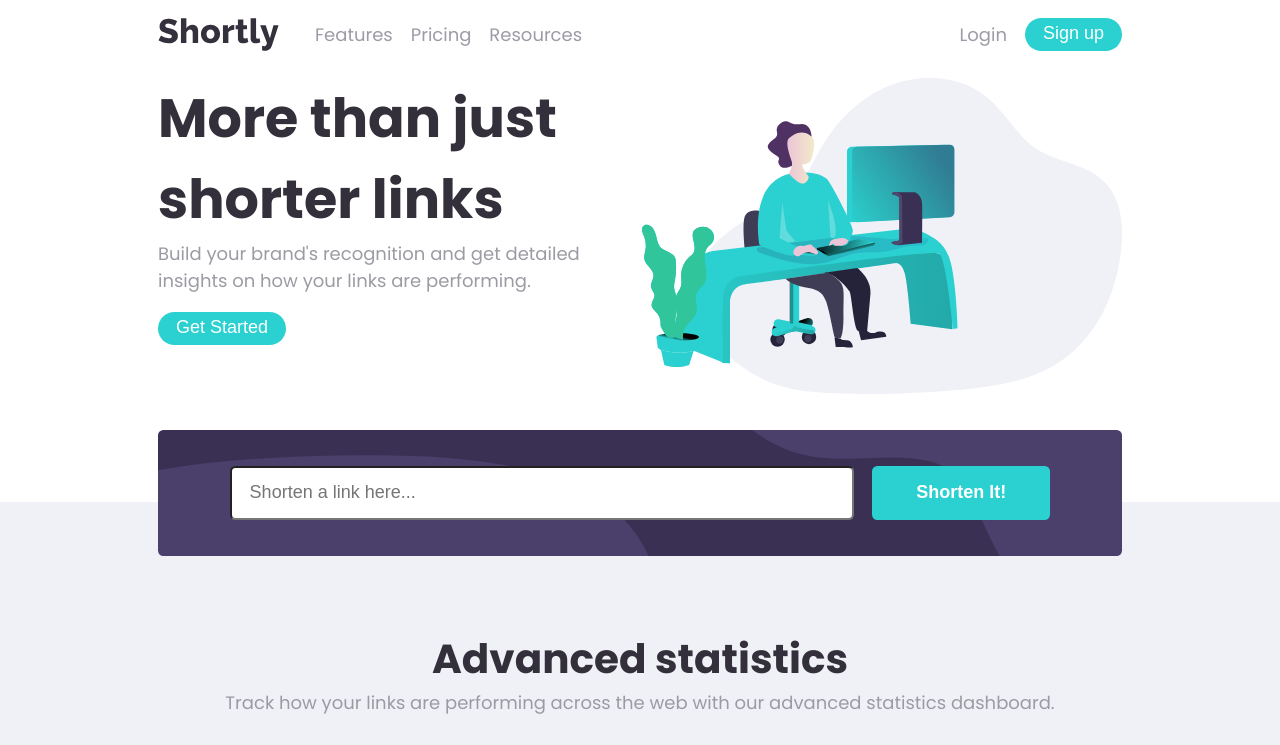
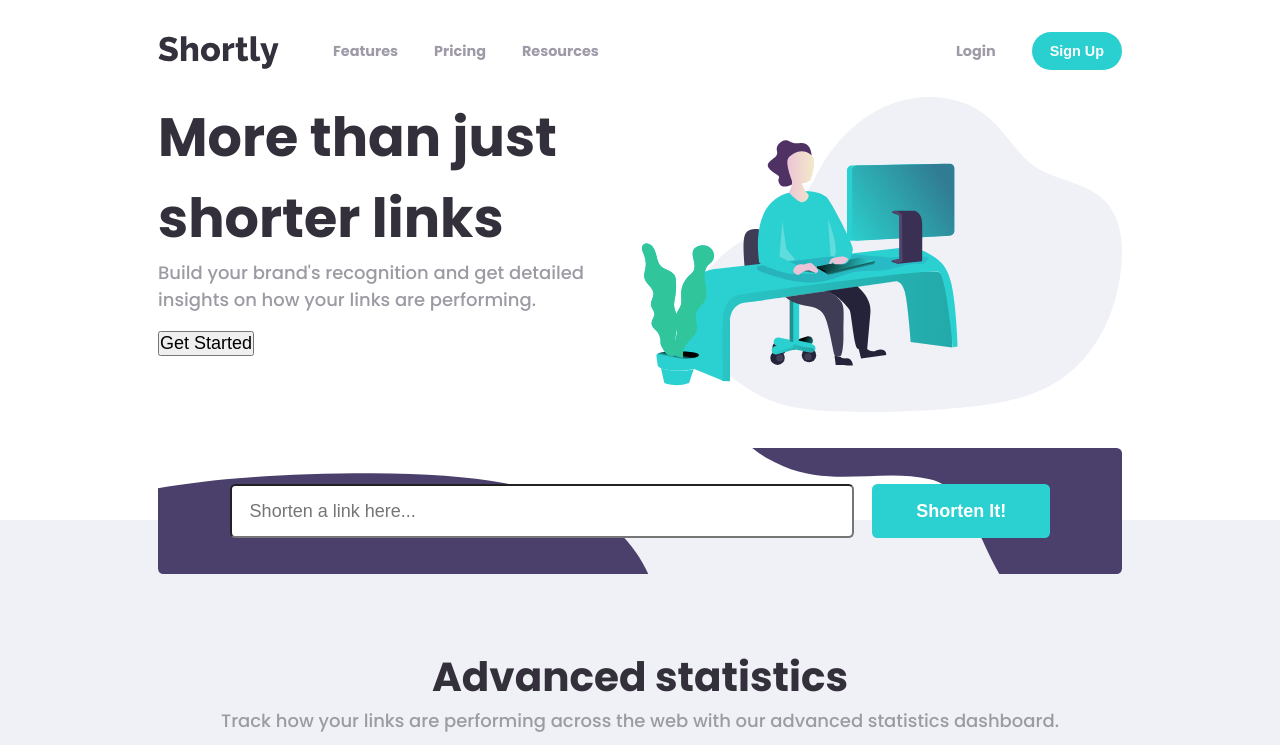
Before and after one commit to xs30snw/FEM_url-shortening-api-master, a React (Create React App) app: page / in a window 1280 px wide. Shown: the top 745 px of the page. Built offline with nearby package versions, Linux system fonts and the light colour scheme.

Commit message:
Better styles, improved Header, transitions

```diff
--- a/src/components/header/Header.css
+++ b/src/components/header/Header.css
@@ -1,93 +1,118 @@
 .header {
     position: relative;
+
+    padding-top: 2rem;
+    padding-bottom: .5rem;
+
     display: flex;
-    column-gap: 2rem;
     justify-content: space-between;
     align-items: center;
-    padding-top: 1rem;
-    padding-bottom: .5rem;
+    column-gap: 3rem;
 }
 
-.header ul {
-    list-style-type: none;
+
+/* ------------------------ */
+/* MOBILE                   */
+/* ------------------------ */
+
+.header__nav-mobile {
+    position: absolute;
+    top: 5rem;
+    z-index: 5;
+
+    width: calc(100% - 2rem);
+    padding: 2rem 1.5rem;
+    border-radius: 0.25rem;
+    background-color: var(--col-primary-2);
+    color: white;
+    text-align: center;
+
+    /* When toggling, class .hide from index.css is applied */
+    visibility: visible;
+    opacity: 1;
+    transition: .15s;
 }
 
-.header i {
+.header__btn-mobile-menu {
     font-size: 1.75rem;
-    color: #9D9BA6;
+    color: var(--col-neutral-2);
 }
 
-.navDesktopMenu {
+.btn-primary--mobile,
+.btn-secondary--mobile {
+    width: 100%;
+    height: 100%;
+
+    font-weight: 700;
+    font-size: 1rem;
+}
+
+.btn-secondary--mobile {
+    color: white;
+}
+
+.btn-secondary--mobile:hover {
+    color: var(--col-neutral-2);
+}
+
+.header__nav-mobile > ul {
+    display: flex;
+    flex-direction: column;
+    row-gap: 1em;
+    font-size: 1.5rem;
+}
+
+.header__nav-mobile li {
+    display: grid;
+    place-items: center;
+}
+
+hr {
+    border: none;
+    height: 1px;
+    background-color: var(--col-hr);
+}
+
+
+/* ------------------------ */
+/* DESKTOP                  */
+/* ------------------------ */
+
+.header__nav-desktop {
     flex-grow: 1;
 
     display: none;
     justify-content: space-between;
 }
 
-.navDesktopMenu > ul {
+.header__nav-desktop > ul {
     display: flex;
-    align-items: center;
-    column-gap: 1rem;
+    align-items: baseline;
+    column-gap: 2rem;
 }
 
-.navDesktopMenu .link {
-  color: #9D9BA6;
+.header__nav-desktop .btn-primary,
+.header__nav-desktop .btn-secondary {
+    font-size: .8rem;
 }
 
-.navDesktopMenu .link:hover {
-    color: black;
+.header__nav-desktop .btn-primary {
+    /* Make primary button aligned with the secondary */
+    margin-top: -1rem;
 }
 
-.navDesktopMenu .button1 {
-    font-size: 1rem;
-}
 
-.navMobileMenu .link {
-    font-size: 1rem;
-    color: white;
-    font-weight: 600;
-}
-
-.navMobileMenu .link:hover {
-    color: #9D9BA6;
-}
-
-.navMobileMenu .button1 {
-    font-size: 1rem;
-    font-weight: 600;
-    width: 100%;
-    height: 100%;
-}
-
-.navMobileMenu {
-    position: absolute;
-    top: 3rem;
-    background-color: var(--dark-blue);
-    border-radius: 0.25rem;
-    padding: 1rem;
-    width: calc(100% - 2rem);
-    text-align: center;
-    color: white;
-    z-index: 5;
-}
-
-.navMobileMenu > ul {
-    display: flex;
-    flex-direction: column;
-    row-gap: .5em;
-    font-size: 1.5rem;
-}
+/* ------------------------ */
+/* QUERIES                  */
+/* ------------------------ */
 
 @media (min-width:900px) {
-    .navDesktopMenu {
+    .header__nav-desktop {
         display: flex;
     }
 
-    .navMobileButton {
-        display: none;
-    }
-
-    .navMobileMenu {
+    .header__nav-mobile,
+    .header__btn-mobile-menu {
         display: none;
     }
 }
--- a/src/components/header/Header.js
+++ b/src/components/header/Header.js
@@ -10,45 +10,56 @@ function Header() {
         setNavOpen(!navOpen);
     }
 
+    let timer;
+
+    function closeNavAfter(time) {
+        timer = window.setTimeout(
+            () => setNavOpen(false),
+            time
+        );
+    }
+
+    function resetNavClosing() {
+        clearTimeout(timer);
+    }
+
     return (
         <header
             className="header container"
-            onMouseLeave={() => {
-                if (navOpen) {
-                    setNavOpen(false);
-                }
-            }}
+            onMouseLeave={() => closeNavAfter(500)}
+            onMouseOver={() => resetNavClosing()}
         >
-            <img src={ShortlyLogo} alt="Shortly logo" />
+            <img className="header__logo" src={ShortlyLogo} alt="Shortly logo" />
 
-            <nav className="navDesktopMenu">
+            <nav className="header__nav-desktop">
                 <ul>
-                    <li><a href="#root" className="link">Features</a></li>
-                    <li><a href="#root" className="link">Pricing</a></li>
-                    <li><a href="#root" className="link">Resources</a></li>
+                    <li><a href="#root" className="btn-secondary">Features</a></li>
+                    <li><a href="#root" className="btn-secondary">Pricing</a></li>
+                    <li><a href="#root" className="btn-secondary">Resources</a></li>
                 </ul>
                 <ul>
-                    <li><a href="#root" className="link">Login</a></li>
-                    <li><button className="button1">Sign up</button></li>
+                    <li><a href="#root" className="btn-secondary">Login</a></li>
+                    <li><button className="btn-primary">Sign Up</button></li>
                 </ul>
             </nav>
 
-            <nav className={"navMobileMenu " + (navOpen ? "show" : "hide" )}>
+            <nav className={"header__nav-mobile " + (navOpen ? "" : "hide" )}>
                 <ul>
-                    <li><a href="#root" className="link">Features</a></li>
-                    <li><a href="#root" className="link">Pricing</a></li>
-                    <li><a href="#root" className="link">Resources</a></li>
+                    <li><a href="#root" className="btn-secondary btn-secondary--mobile">Features</a></li>
+                    <li><a href="#root" className="btn-secondary btn-secondary--mobile">Pricing</a></li>
+                    <li><a href="#root" className="btn-secondary btn-secondary--mobile">Resources</a></li>
                     <hr />
-                    <li><a href="#root" className="link">Login</a></li>
-                    <li><button className="button1">Sign up</button></li>
+                    <li><a href="#root" className="btn-secondary btn-secondary--mobile">Login</a></li>
+                    <li><button className="btn-primary btn-primary--mobile">Sign up</button></li>
                 </ul>
             </nav>
 
-            <i className="las la-bars navMobileButton"
+            <i className="las la-bars header__btn-mobile-menu"
                onClick={() => handleClick()}
             ></i>
+
         </header>
     )
 }
 
-export default Header
+export default Header;
--- a/src/index.css
+++ b/src/index.css
@@ -1,9 +1,42 @@
-@import url('https://fonts.googleapis.com/css2?family=Poppins:wght@400;700&display=swap');
+/* ------------------------ */
+/* Table of contents        */
+/* ------------------------ */
+/* 1. Properties            */
+/* 2. Layout                */
+/* 3. Typography            */
+/* 4. Utility               */
+/* 5. Queries               */
+/* ------------------------ */
+
+@import url('https://fonts.googleapis.com/css2?family=Poppins:wght@500;700&display=swap');
+
+
+/* ------------------------ */
+/* 1.PROPERTIES             */
+/* ------------------------ */
 
 :root {
-  --dark-blue: #3A3053;
-  --font: 'Poppins', sans-serif;
+    --col-primary-1: hsl(180, 66%, 49%);
+    --col-primary-2: hsl(257, 27%, 26%);
+    --col-secondary: hsl(0, 87%, 67%);
+
+    --col-primary-1-hover: hsl(180, 66%, 75%);
+
+    --col-neutral-1: hsl(0, 0%, 75%);
+    --col-neutral-2: hsl(257, 7%, 63%);
+    --col-neutral-3: hsl(255, 11%, 22%);
+    --col-neutral-4: hsl(260, 8%, 14%);
+
+    --col-hr: hsl(257, 19%, 36%);
+
+    --font-family: 'Poppins', sans-serif;
+    --font-size: 18px;
 }
+
+
+/* ------------------------ */
+/* 2.LAYOUT                 */
+/* ------------------------ */
 
 * {
     box-sizing: border-box;
@@ -12,8 +45,25 @@
 }
 
 html {
-  font-family: var(--font);
-  font-size: 18px;
+    scroll-behavior: smooth;
+}
+
+.container {
+    padding: 1rem;
+}
+
+
+/* ------------------------ */
+/* 3.TYPOGRAPHY             */
+/* ------------------------ */
+
+html {
+    font-family: var(--font-family);
+    font-size: var(--font-size);
+}
+
+ul {
+    list-style-type: none;
 }
 
 h1 {
@@ -32,37 +82,52 @@ h6 {
     font-size: 1rem;
 }
 
-/* UTILITY STYLES */
+
+/* ------------------------ */
+/* 4.UTILITY                */
+/* ------------------------ */
 
 .hide {
-  display: none;
+    visibility: hidden !important;
+    opacity: 0 !important;
 }
 
 .copied {
-  background-color: var(--dark-blue) !important;
+    background-color: var(--col-primary-2) !important;
+}
+
+.btn-primary {
+    background-color: var(--col-primary-1);
+    border-radius: 2em;
+    border-style: none;
+    padding: .75em 1.25em;
+    color: white;
+}
+
+.btn-primary:hover {
+    background-color: var(--col-primary-1-hover);
+    cursor: pointer;
+}
+
+.btn-secondary {
+    text-decoration: none;
+    color: var(--col-neutral-2);
+}
+
+.btn-secondary:hover {
+    color: var(--col-neutral-4);
+}
+
+.btn-primary,
+.btn-secondary {
+    font-weight: 700;
+    transition: .15s;
 }
 
 
-.container {
-  padding: 1rem;
-}
-
-.link {
-  text-decoration: none;
-}
-
-.button1 {
-  background-color: #2BD1D1;
-  border-radius: 2em;
-  border-style: none;
-  padding: .25em 1em .4em 1em;
-  color: white;
-}
-
-.button1:hover {
-  background-color: #98E4E4;
-  cursor: pointer;
-}
+/* ------------------------ */
+/* 6.QUERIES                */
+/* ------------------------ */
 
 @media (min-width:1000px) {
     .container {
```
Lines whose indentation alone changed are shown as unchanged.
